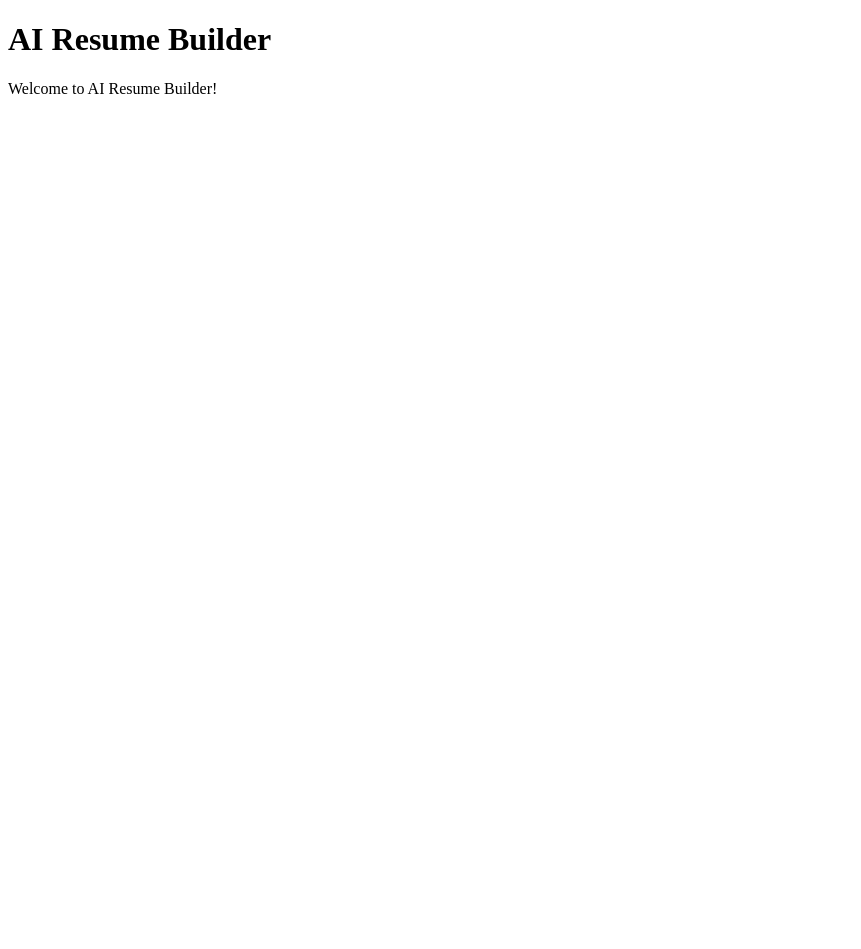
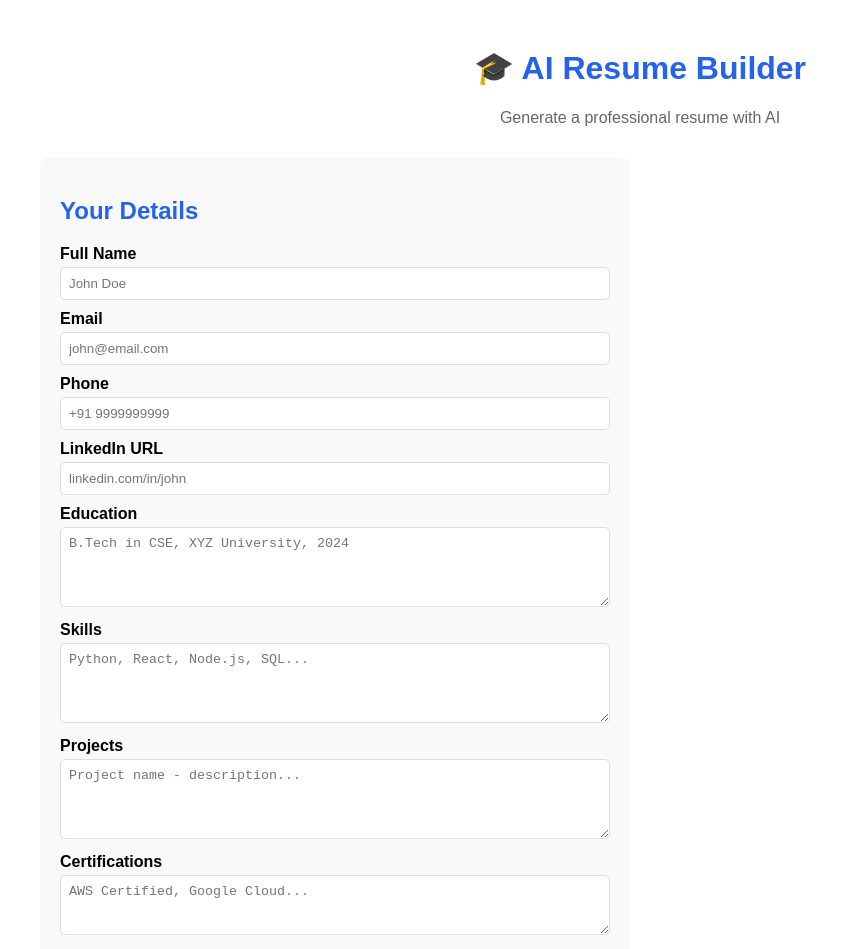
Before and after one commit to bhanusairam/ai-resume-builder, a React (Vite) app in the folder frontend/: page / in a window 1280 px wide. Shown: the top 949 px of the page, without its empty margins (0-861 px from the left). Before the commit the page ends 800 px from the top, so only its background shows below. Built offline with nearby package versions, Linux system fonts and the light colour scheme; the HTML template or start-up script is replaced by a standard one.

Commit message:
Add complete frontend UI

```diff
--- a/frontend/src/App.jsx
+++ b/frontend/src/App.jsx
@@ -1,12 +1,41 @@
-import React from 'react'
+import React, { useState } from "react";
+import ResumeForm from "./components/ResumeForm";
+import ResumePreview from "./components/ResumePreview";
 
 function App() {
+  const [resume, setResume] = useState(null);
+  const [loading, setLoading] = useState(false);
+
+  const handleGenerate = async (formData) => {
+    setLoading(true);
+    try {
+      const res = await fetch(`${import.meta.env.VITE_API_URL}/api/generate-resume`, {
+        method: "POST",
+        headers: { "Content-Type": "application/json" },
+        body: JSON.stringify(formData),
+      });
+      const data = await res.json();
+      setResume(data);
+    } catch (err) {
+      alert("Error generating resume. Please try again.");
+    }
+    setLoading(false);
+  };
+
   return (
-    <div>
-      <h1>AI Resume Builder</h1>
-      <p>Welcome to AI Resume Builder!</p>
+    <div style={{ fontFamily: "Arial, sans-serif", maxWidth: "1200px", margin: "0 auto", padding: "20px" }}>
+      <h1 style={{ textAlign: "center", color: "#2563eb" }}>🎓 AI Resume Builder</h1>
+      <p style={{ textAlign: "center", color: "#666" }}>Generate a professional resume with AI</p>
+      <div style={{ display: "flex", gap: "20px", marginTop: "30px" }}>
+        <div style={{ flex: 1 }}>
+          <ResumeForm onGenerate={handleGenerate} loading={loading} />
+        </div>
+        <div style={{ flex: 1 }}>
+          {resume && <ResumePreview resume={resume} />}
+        </div>
+      </div>
     </div>
-  )
+  );
 }
 
-export default App
+export default App;
--- /dev/null
+++ b/frontend/src/components/ResumeForm.jsx
@@ -0,0 +1,49 @@
+import React, { useState } from "react";
+
+function ResumeForm({ onGenerate, loading }) {
+  const [formData, setFormData] = useState({
+    name: "", email: "", phone: "", linkedin: "",
+    education: "", skills: "", projects: "", certifications: "", experience: ""
+  });
+
+  const handleChange = (e) => {
+    setFormData({ ...formData, [e.target.name]: e.target.value });
+  };
+
+  const handleSubmit = (e) => {
+    e.preventDefault();
+    onGenerate(formData);
+  };
+
+  const inputStyle = { width: "100%", padding: "8px", marginBottom: "10px", borderRadius: "5px", border: "1px solid #ddd", boxSizing: "border-box" };
+  const labelStyle = { fontWeight: "bold", display: "block", marginBottom: "4px" };
+
+  return (
+    <form onSubmit={handleSubmit} style={{ background: "#f9f9f9", padding: "20px", borderRadius: "10px" }}>
+      <h2 style={{ color: "#2563eb" }}>Your Details</h2>
+      <label style={labelStyle}>Full Name</label>
+      <input style={inputStyle} name="name" value={formData.name} onChange={handleChange} placeholder="John Doe" required />
+      <label style={labelStyle}>Email</label>
+      <input style={inputStyle} name="email" value={formData.email} onChange={handleChange} placeholder="john@email.com" required />
+      <label style={labelStyle}>Phone</label>
+      <input style={inputStyle} name="phone" value={formData.phone} onChange={handleChange} placeholder="+91 9999999999" />
+      <label style={labelStyle}>LinkedIn URL</label>
+      <input style={inputStyle} name="linkedin" value={formData.linkedin} onChange={handleChange} placeholder="linkedin.com/in/john" />
+      <label style={labelStyle}>Education</label>
+      <textarea style={{...inputStyle, height: "80px"}} name="education" value={formData.education} onChange={handleChange} placeholder="B.Tech in CSE, XYZ University, 2024" />
+      <label style={labelStyle}>Skills</label>
+      <textarea style={{...inputStyle, height: "80px"}} name="skills" value={formData.skills} onChange={handleChange} placeholder="Python, React, Node.js, SQL..." />
+      <label style={labelStyle}>Projects</label>
+      <textarea style={{...inputStyle, height: "80px"}} name="projects" value={formData.projects} onChange={handleChange} placeholder="Project name - description..." />
+      <label style={labelStyle}>Certifications</label>
+      <textarea style={{...inputStyle, height: "60px"}} name="certifications" value={formData.certifications} onChange={handleChange} placeholder="AWS Certified, Google Cloud..." />
+      <label style={labelStyle}>Experience (if any)</label>
+      <textarea style={{...inputStyle, height: "80px"}} name="experience" value={formData.experience} onChange={handleChange} placeholder="Intern at XYZ - worked on..." />
+      <button type="submit" disabled={loading} style={{ width: "100%", padding: "12px", background: loading ? "#999" : "#2563eb", color: "white", border: "none", borderRadius: "5px", fontSize: "16px", cursor: loading ? "not-allowed" : "pointer" }}>
+        {loading ? "⏳ Generating..." : "🚀 Generate Resume"}
+      </button>
+    </form>
+  );
+}
+
+export default ResumeForm;
--- /dev/null
+++ b/frontend/src/components/ResumePreview.jsx
@@ -0,0 +1,12 @@
+import React from "react";
+
+function ResumePreview({ resume }) {
+  return (
+    <div style={{ background: "white", padding: "30px", borderRadius: "10px", border: "1px solid #ddd", whiteSpace: "pre-wrap", fontFamily: "Georgia, serif", lineHeight: "1.6" }}>
+      <h2 style={{ color: "#2563eb", borderBottom: "2px solid #2563eb", paddingBottom: "10px" }}>📄 Generated Resume</h2>
+      <div dangerouslySetInnerHTML={{ __html: resume.resume_html || resume.resume || JSON.stringify(resume) }} />
+    </div>
+  );
+}
+
+export default ResumePreview;
```
